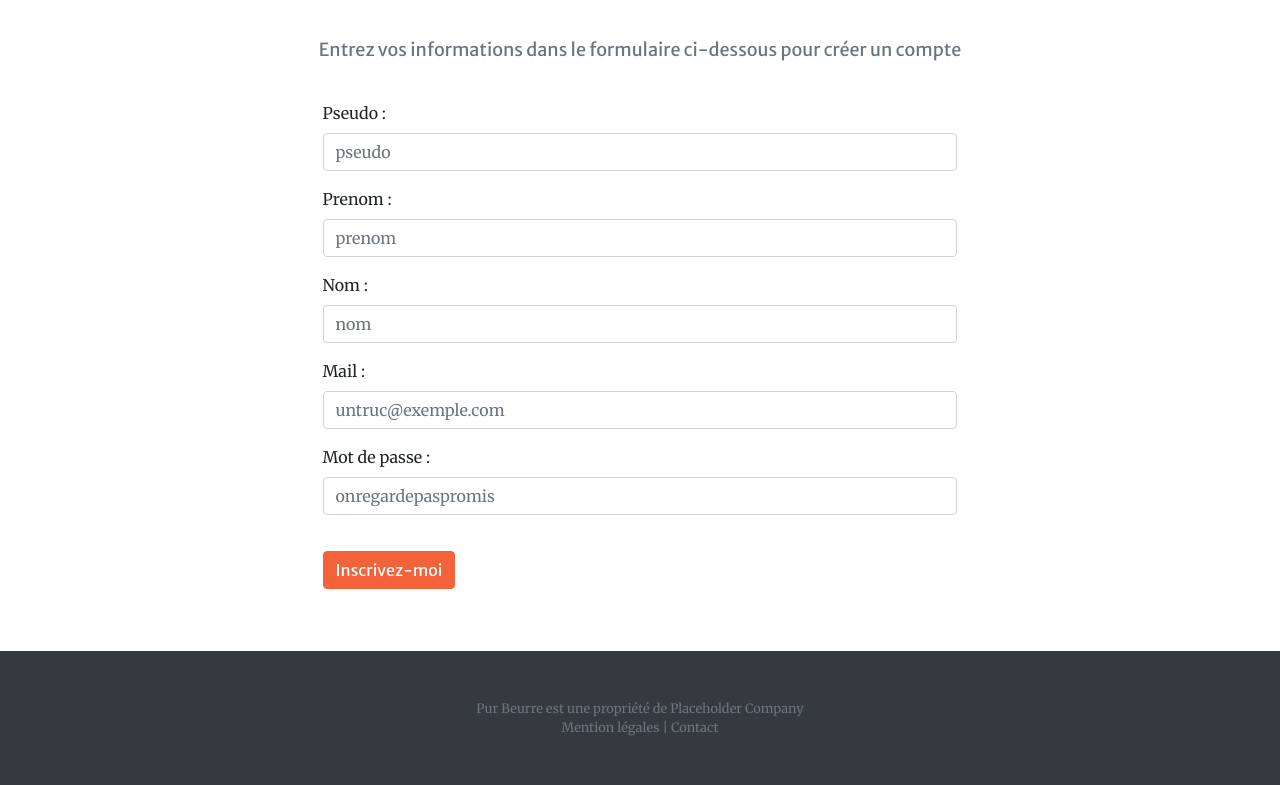
After one commit to Ludophilia/P8, a Django app: page /signup in a window 1280 px wide. The commit adds this page. Shown: the part 465-1250 px from the top of the page. Run offline with Django 3.2, Linux system fonts and the light colour scheme; some libraries are stand-ins or nearby versions.

Commit message:
Ajout d'une page d'ajout de compte, de la logique pour créer un utilisateur, et de tests

```diff
--- a/purbeurre/purbeurre/settings.py
+++ b/purbeurre/purbeurre/settings.py
@@ -32,6 +32,7 @@ ALLOWED_HOSTS = []
 
 INSTALLED_APPS = [
     'website.apps.WebsiteConfig',
+    'widget_tweaks',
     'django.contrib.admin',
     'django.contrib.auth',
     'django.contrib.contenttypes',
--- a/purbeurre/purbeurre/urls.py
+++ b/purbeurre/purbeurre/urls.py
@@ -18,6 +18,5 @@ from django.urls import path, include
 
 urlpatterns = [
     path('', include("website.urls")),
-    path('search', include("website.urls")),
     path('admin/', admin.site.urls)
 ]
--- /dev/null
+++ b/purbeurre/website/forms.py
@@ -0,0 +1,15 @@
+from django import forms
+
+class RegistrationForm(forms.Form):
+    first_name = forms.CharField(label='Prenom', max_length=50)
+    last_name = forms.CharField(label='Nom', max_length=50)
+    username = forms.CharField(label='Pseudo', max_length=50)
+    mail = forms.EmailField(label='Mail', max_length=50)
+    password = forms.CharField(label='Mot de passe', max_length=50, widget=forms.PasswordInput())
+
+# Formulaire Nom CharField
+# Formulaire Pseudo CharField
+# Formulaire Prénom CharField
+# Formulaire Mail EmailField
+# Formulaire Mot de passe PasswordField
+# Bouton valider
--- a/purbeurre/website/templates/base.html
+++ b/purbeurre/website/templates/base_mf.html
@@ -64,7 +64,7 @@
     </div>
   </nav>
 
-  {% block content %}
+  {% block body %}
 
   {% endblock %}
 
--- /dev/null
+++ b/purbeurre/website/templates/base_mfh.html
@@ -0,0 +1,35 @@
+{% extends "base_mf.html" %}
+
+{% block body %}
+
+<style>
+    header.mastheadtwo {
+    padding-top: 18rem;
+    padding-bottom: calc(11rem);
+    /* height: 450px; */
+    background: linear-gradient(to top, rgba(92, 77, 66, 0.80) 50%, rgba(92, 77, 66, 0.8) 100%),
+    url( {% block header_background %} {% endblock %} );
+    background-position: center;
+    background-repeat: repeat;
+    background-attachment: scroll;
+    background-size: 100%;
+    filter:blur(0em);
+    transform: scale(1);
+    }
+</style>
+
+<header class="mastheadtwo" style="">
+</header>
+
+<div class="container" style="position:absolute; top:calc(550px/2); left:50%; transform: translate(-50%, -50%);">
+    <div class="row align-items-center justify-content-center text-center">
+        <div class="col-lg-12 col-11">
+            <h1 class="text-uppercase text-white font-weight-bold results">{% block product_name %} {% endblock %}</h1>
+        </div>
+    </div>
+</div>
+
+{% block subheader %}
+{% endblock %}
+
+{% endblock %}
--- a/purbeurre/website/templates/index.html
+++ b/purbeurre/website/templates/home.html
@@ -1,7 +1,7 @@
-{% extends "base.html" %}
+{% extends "base_mf.html" %}
 {% load static %}
 
-{% block content %}
+{% block body %}
 
 <!-- Masthead -->
 <header class="masthead">
--- /dev/null
+++ b/purbeurre/website/templates/signup.html
@@ -0,0 +1,61 @@
+{% extends "base_mfh.html" %}
+{% load static %}
+{% load widget_tweaks %} <!-- Important pour l'app widget_tweaks -->
+
+{% block header_background %} "https://www.sekretaria.de/wp-content/uploads/2002/07/file_cabinet_Fotolia_76590933_Subscription_XXL_Sashkin_Website.jpg" {% endblock %}
+{% block product_name %} Création de compte {% endblock %}
+
+{% block subheader %} <!-- Ici les formulaires -->
+
+<!-- Quel est l'élément pour générer un formulaire
+On cherche quoi comme formulaires
+
+Formulaire Nom
+Formulaire Pseudo
+Formulaire Prénom
+Formulaire Mail
+Formulaire Mot de passe
+Bouton valider
+-->
+<div class="container">
+
+    <div class="row justify-content-center">
+        <div class="col-9" style="">
+            <h1 class="text-muted" style="font-size:18px; margin-top:40px; margin-bottom:40px; text-align:center"> Entrez vos informations dans le formulaire ci-dessous pour créer un compte</h1>
+        </div>
+    </div>
+
+    <div class="row justify-content-center" style="height:550px">
+        <div class="col-7">
+            <form action="/signup" method="post">
+                {% csrf_token %}
+                <div class="form-group">
+                    {{ form.username.label_tag }}
+                    {% render_field form.username class="form-control" placeholder="pseudo"%}
+                </div>
+                <div class="form-group">
+                    {{ form.first_name.label_tag }}
+                    {% render_field form.first_name class="form-control" placeholder="prenom" %}
+                </div>
+                <div class="form-group">
+                    {{ form.last_name.label_tag }}
+                    {% render_field form.last_name class="form-control" placeholder="nom" %}
+                </div>
+                <div class="form-group">
+                    {{ form.mail.label_tag }}
+                    {% render_field form.mail class="form-control" placeholder="untruc@exemple.com" %}
+                </div>
+                <div class="form-group">
+                    {{ form.password.label_tag }}
+                    {% render_field form.password class="form-control" placeholder="onregardepaspromis" %}
+                </div>
+                <div class="form-group">
+                    <button type="submit" class="btn btn-primary" style="margin-top:20px">
+                    Inscrivez-moi
+                    </button>
+                </div>
+            </form>
+        </div>
+    </div>
+</div>
+{% endblock %}
--- a/purbeurre/website/urls.py
+++ b/purbeurre/website/urls.py
@@ -1,7 +1,8 @@
-from django.urls import path
+from django.urls import path, re_path
 from . import views
 
 urlpatterns = [
     path('', views.home, name="home"),
     path('search', views.results, name="results"),
+    path("signup", views.signup, name="signup")
 ]
--- a/purbeurre/website/views.py
+++ b/purbeurre/website/views.py
@@ -1,31 +1,25 @@
-from django.shortcuts import render, get_list_or_404
+from django.shortcuts import render, get_list_or_404, redirect
 from website.models import Media, Product
 from website.product_selector import replacement_picker
-
+from website.forms import RegistrationForm
+from django.contrib.auth.models import User
 
 # Create your views here.
+
 def home(request):
 
     var = {'title': "P8 - Plateforme pour Amateurs de Nutella"}
 
-    return render(request, "index.html", var)
+    return render(request, "home.html", var)
 
 def results(request):
 
-    query = request.GET['query'] #Afficher le nom de la query
-    # print(query)
+    query = request.GET.get('query')
+    product = get_list_or_404(Product, product_name__iexact=query)[0]
 
-    # products_alike = Product.objects.filter(product_name__iexact=query)
-
-    products_alike = get_list_or_404(Product, product_name__iexact=query) #Ca marche, ça lève bien l'exception, ça pourrait faire l'objet de tests
-    product = products_alike[0]
-
-    product_name = product.product_name # Alt: product_photo_url = Media.objects.filter(product__product_name=product_name)[0].image_front_url #Afficher photo produit de la query s'il existe
+    product_name = product.product_name
     product_photo_url = product.media.image_full_url
-
-    substitutes = replacement_picker(product, 0, 6) #Remplacer le produit de la query
-
-    #Obtenir des produits (nom, nutriscore, photos)
+    substitutes = replacement_picker(product, 0, 6)
 
     var = {'title': "Resultats de la recherche",
             'product_name': product_name,
@@ -33,3 +27,26 @@ def results(request):
             'substitutes': substitutes}
 
     return render(request, "results.html", var)
+
+def signup(request):
+
+    if request.method == "POST":
+        # print(request.POST.dict()) #Et ça marche : {'csrfmiddlewaretoken': '26jzicmx6iR3LxTY4AvA9Fsfw0ofgrKlcJSJqjrsDsHnRSFAm1s5ihKBNJiqfust', 'first_name': 'dd', 'last_name': 'dd', 'username': 'dd', 'mail': 'a@j.fr', 'password': 'rr'}
+
+        User.objects.create_user(
+            username = request.POST.get('username'),
+            password = request.POST.get('password'),
+            email = request.POST.get('mail'),
+            first_name = request.POST.get('first_name'),
+            last_name = request.POST.get('last_name')
+        )
+
+        # for user in User.objects.all():
+        #     print(user)
+
+        return redirect("/") #pas de retour utilisateur ? Avec redirect par exemple ?
+
+    var = {'title': "Inscrivez-vous",
+          'form': RegistrationForm()}
+
+    return render(request, "signup.html", var)
```
Also changed, not shown: purbeurre/website/templates/results.html (+4 -28 lines), purbeurre/website/tests.py (+74 -11 lines).
